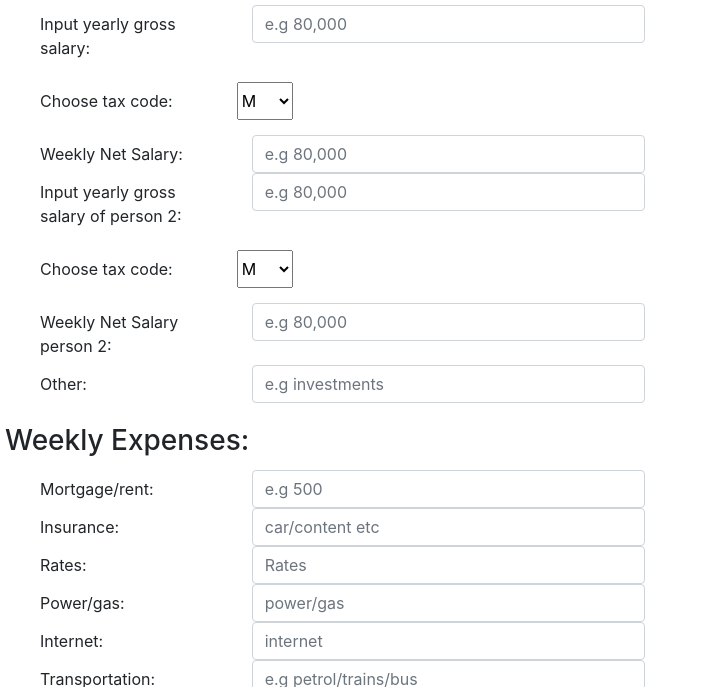
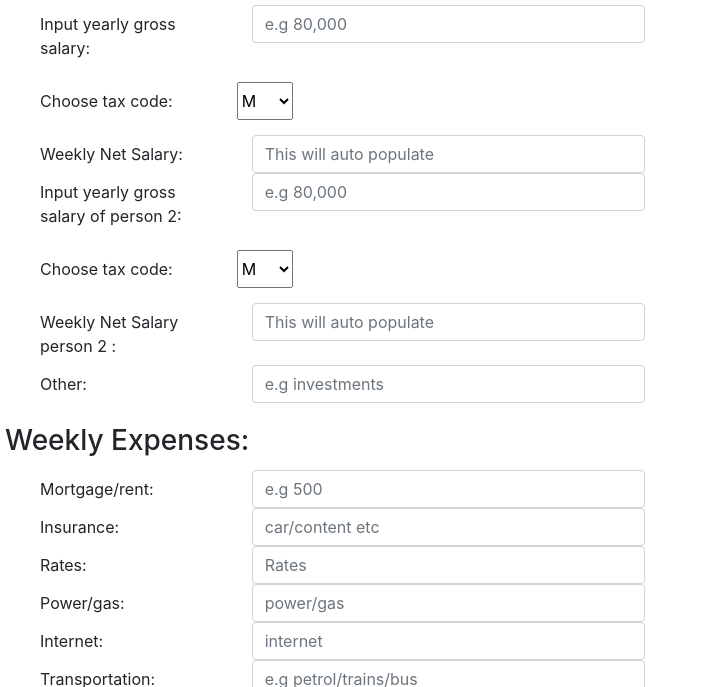
Before and after one commit to aliceals/Budget-tracker, a website: page static/index.html in a window 1280 px wide. Shown: the part 113-800 px from the top of the page, without its empty margins (0-702 px from the left). Drawn offline with nearby package versions, Linux system fonts and the light colour scheme.

Commit message:
made change to wording on site

```diff
--- a/static/index.html
+++ b/static/index.html
@@ -60,7 +60,7 @@
                     </label>
                     <div class="col-sm-4"><input type="number"
                             class="form-control" id="netWeeklySalary"
-                            placeholder="e.g 80,000" /></div>
+                            placeholder="This will auto populate" /></div>
                 </div>
                 <div class="row">
                     <label for="grossSalary2" class="col-sm-2 col-form-label">Input
@@ -87,11 +87,12 @@
                 </div>
                 <div class="row">
                     <label for="netSalary2" class="col-sm-2 col-form-label">Weekly
-                        Net Salary person 2:
+                        Net Salary person 2 :
                     </label>
                     <div class="col-sm-4"><input type="number"
                             class="form-control"
-                            id="netWeeklySalary2" placeholder="e.g 80,000" /></div>
+                            id="netWeeklySalary2"
+                            placeholder="This will auto populate" /></div>
                 </div>
 
                 <div class="row">
```
